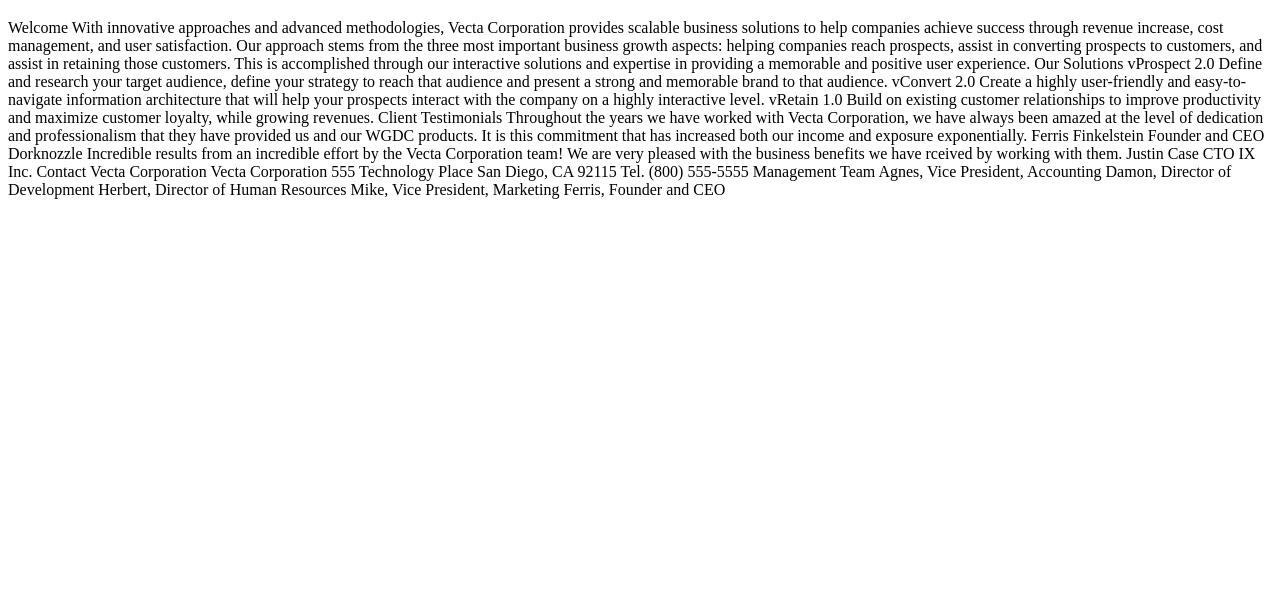
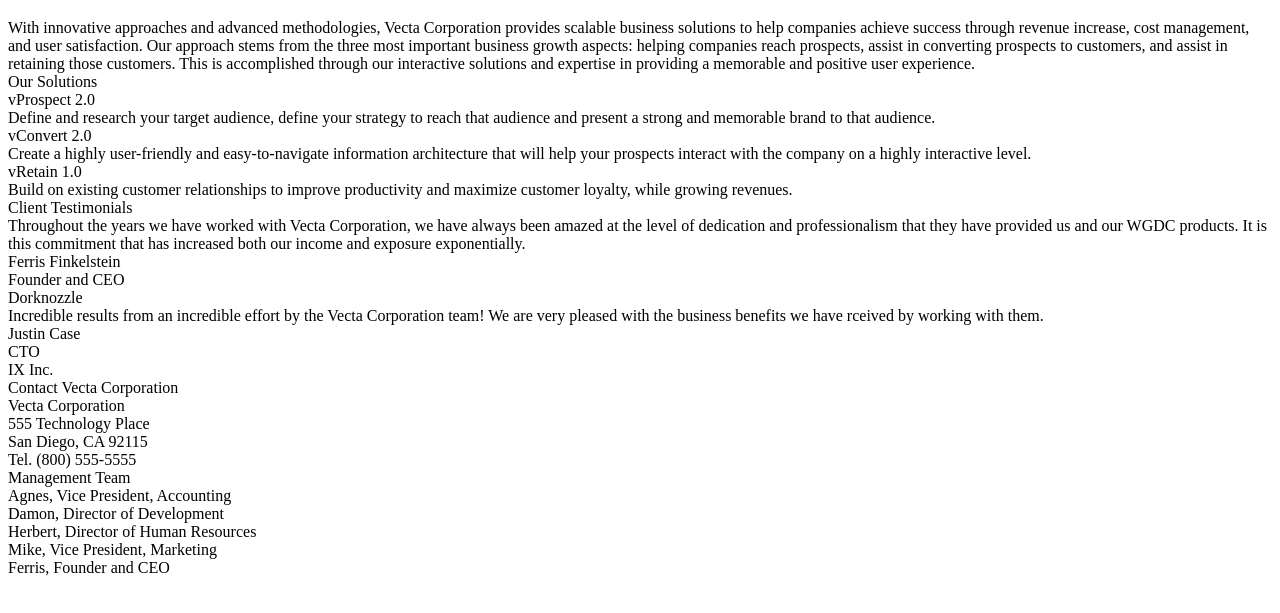
Before and after one commit to ApekshaJadhav17/Assignment1, a plain HTML site: page index.html in a window 1280 px wide. Shown: the part 61-674 px from the top of the page. Drawn offline with Linux system fonts and the light colour scheme.

Commit message:
Updated Content
Updated <h1> and <p> tags

```diff
--- a/index.html
+++ b/index.html
@@ -4,69 +4,64 @@
 <head>
     <meta charset="UTF-8">
     <meta name="viewport" content="width=device-width, initial-scale=1.0">
-    <title>This module helped me gain a better and deeper understanding of the web technologies and frameworks. I was
-        already familiar with jQuery, Node.js, and Bootstrap, but I found the SASS discussion particularly useful
-        because it demonstrated how this preprocessor can extend CSS's capabilities. I learned more about the
-        differences between static and dynamic websites. Classic Web Architecture, Modern Web Architecture, and Future
-        Web Architecture also provided a detailed overview and helped me understand the different architectural models.
-        Overall, this module provided useful information that will help me improve my approach to web development.
+    <title>Welcome to Vecta Corp. – 24/7 365 turnkey vSolutions for your agile ebusiness
     </title>
 </head>
 
 <body>
     <h1>Welcome</h1>
-    <p>Welcome
+    <p>
 
         With innovative approaches and advanced methodologies, Vecta Corporation provides scalable business solutions to
         help companies achieve success through revenue increase, cost management, and user satisfaction. Our approach
         stems from the three most important business growth aspects: helping companies reach prospects, assist in
         converting prospects to customers, and assist in retaining those customers. This is accomplished through our
-        interactive solutions and expertise in providing a memorable and positive user experience.
+        interactive solutions and expertise in providing a memorable and positive user experience. <br>
 
-        Our Solutions
+        Our Solutions <br>
 
-        vProspect 2.0
+        vProspect 2.0 <br>
         Define and research your target audience, define your strategy to reach that audience and present a strong and
-        memorable brand to that audience.
+        memorable brand to that audience. <br>
 
-        vConvert 2.0
+        vConvert 2.0 <br>
         Create a highly user-friendly and easy-to-navigate information architecture that will help your prospects
-        interact with the company on a highly interactive level.
+        interact with the company on a highly interactive level. <br>
 
-        vRetain 1.0
+        vRetain 1.0 <br>
         Build on existing customer relationships to improve productivity and maximize customer loyalty, while growing
-        revenues.
+        revenues. <br>
 
-        Client Testimonials
+        Client Testimonials <br>
 
         Throughout the years we have worked with Vecta Corporation, we have always been amazed at the level of
         dedication and professionalism that they have provided us and our WGDC products. It is this commitment that has
-        increased both our income and exposure exponentially.
+        increased both our income and exposure exponentially. <br>
 
-        Ferris Finkelstein
-        Founder and CEO
-        Dorknozzle
+        Ferris Finkelstein <br>
+        Founder and CEO <br>
+        Dorknozzle <br>
 
         Incredible results from an incredible effort by the Vecta Corporation team! We are very pleased with the
-        business benefits we have rceived by working with them.
+        business benefits we have rceived by working with them. <br>
 
-        Justin Case
-        CTO
-        IX Inc.
+        Justin Case <br>
+        CTO <br>
+        IX Inc. <br>
 
-        Contact Vecta Corporation
+        Contact Vecta Corporation <br>
 
-        Vecta Corporation
-        555 Technology Place
-        San Diego, CA 92115
-        Tel. (800) 555-5555
+        Vecta Corporation <br>
+        555 Technology Place <br>
+        San Diego, CA 92115 <br>
+        Tel. (800) 555-5555 <br>
 
-        Management Team
+        Management Team <br>
 
-        Agnes, Vice President, Accounting
-        Damon, Director of Development
-        Herbert, Director of Human Resources
-        Mike, Vice President, Marketing
+        Agnes, Vice President, Accounting <br>
+        Damon, Director of Development <br>
+        Herbert, Director of Human Resources <br>
+        Mike, Vice President, Marketing <br>
         Ferris, Founder and CEO</p>
 </body>
 
```
